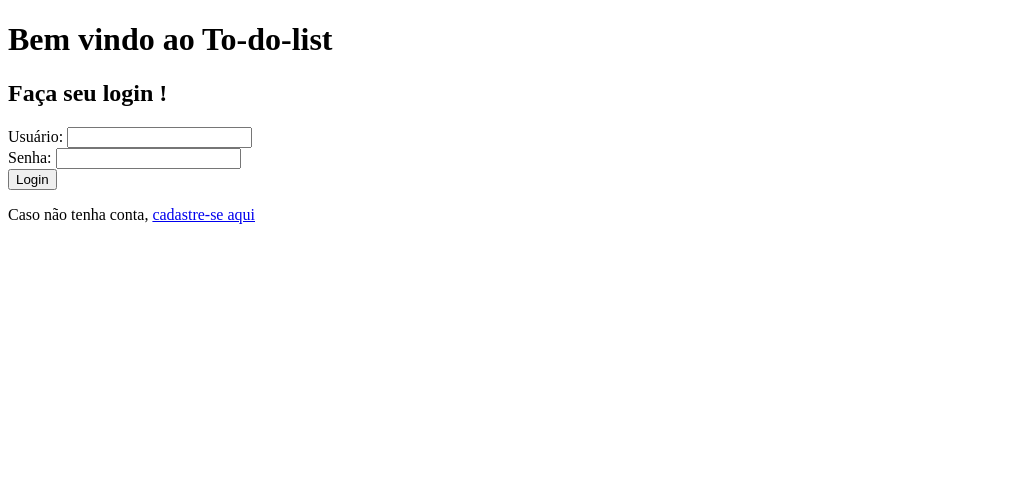
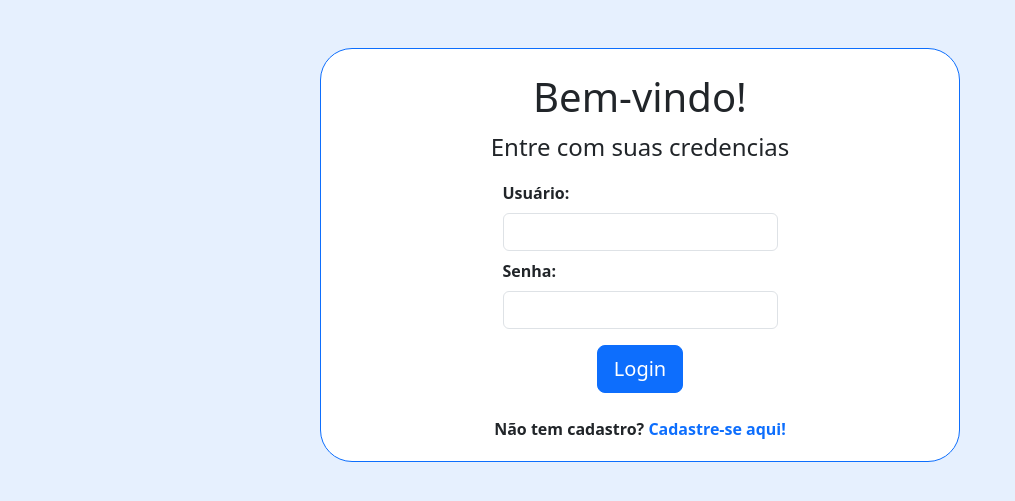
Before and after one commit to Limaster98/to-do-list-project, a Flask app: page /user/login in a window 1280 px wide. Shown: the top 501 px of the page, without its empty margins (0-1015 px from the left). Run offline with Flask 3, Linux system fonts and the light colour scheme.

Commit message:
feat: improve login frontend

```diff
--- a/templates/login.html
+++ b/templates/login.html
@@ -1,26 +1,26 @@
-<!DOCTYPE html>
-<html lang="pt-br">
-<head>
-    <meta charset="UTF-8">
-    <meta name="viewport" content="width=device-width, initial-scale=1.0">
-    <title>To-do-list</title>
-</head>
-<body>
-    <h1>Bem vindo ao To-do-list</h1>
-    <h2>Faça seu login !</h2>
-    <div>
-        <form method="POST">
-            <div>
-                <label for="nome">Usuário:</label>
-                <input type="text" name="username"/>
+{% extends 'base.html' %}
+
+{% block title %}
+<title>To-do-list Login</title>
+{% endblock %}
+
+{% block content %}
+    <div class="m-3">
+        <h1 class="text-center m-2">Bem-vindo!</h1>
+        <p class="text-center fs-4">Entre com suas credencias</p>
+        <form class="w-50 mx-auto" method="POST">
+            <div class="m-2">
+                <label for="nome" class="form-label text-start fw-bold">Usuário:</label>
+                <input type="text" name="username" class="form-control"/>
             </div>
-            <div>
-                <label for="senha">Senha:</label>
-                <input type="password" name="password"/>
+            <div class="m-2">
+                <label for="senha" class="form-label fw-bold">Senha:</label>
+                <input type="password" name="password" class="form-control"/>
             </div>
-            <button type="submit">Login</button>
+            <div class="d-flex justify-content-center m-3">
+                <button type="submit" class="btn btn-primary btn-lg">Login</button>
+            </div>
         </form>
+        <p class="text-center mb-1 pt-2 fw-bold">Não tem cadastro? <a class="text-decoration-none" href="{{ url_for('user.register') }}">Cadastre-se aqui!</a></p>
     </div>
-    <p>Caso não tenha conta, <a href="{{ url_for('user.register') }}">cadastre-se aqui</a></p>
-</body>
-</html>
+{% endblock %}
```
